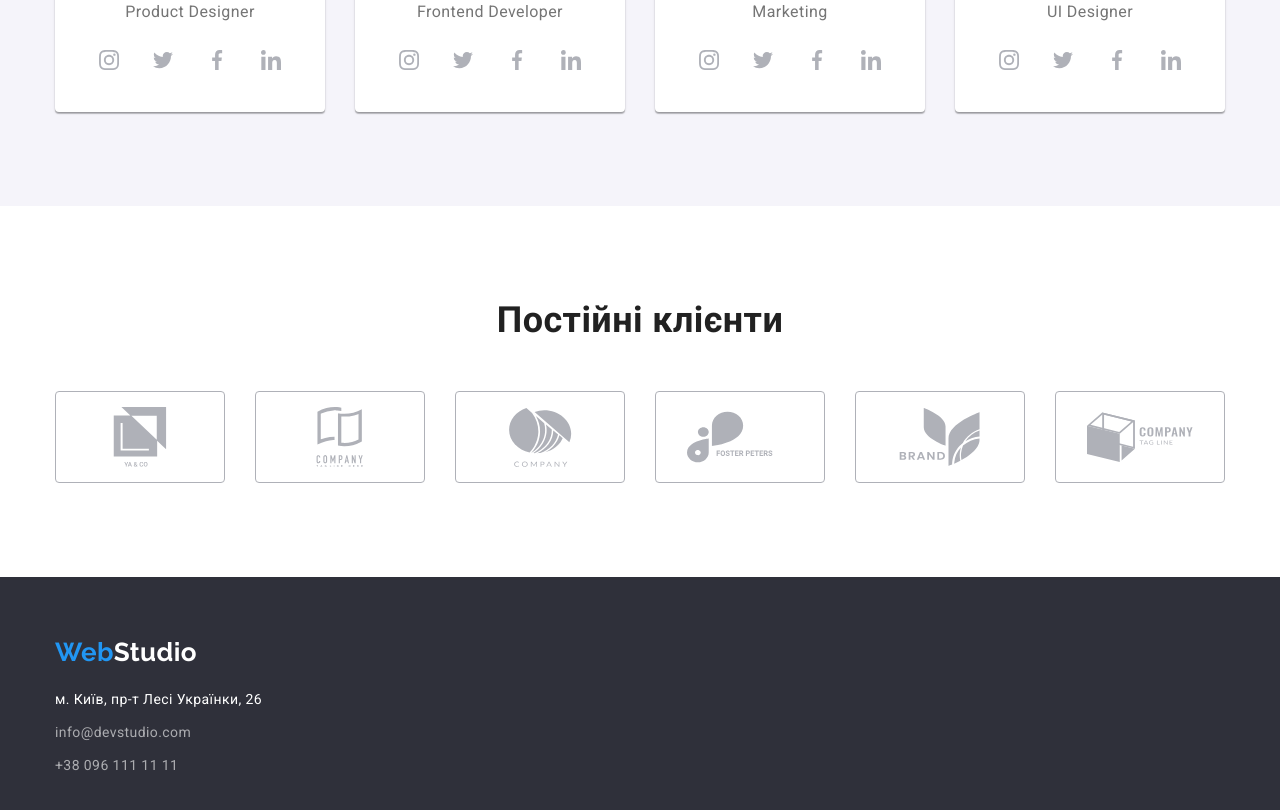
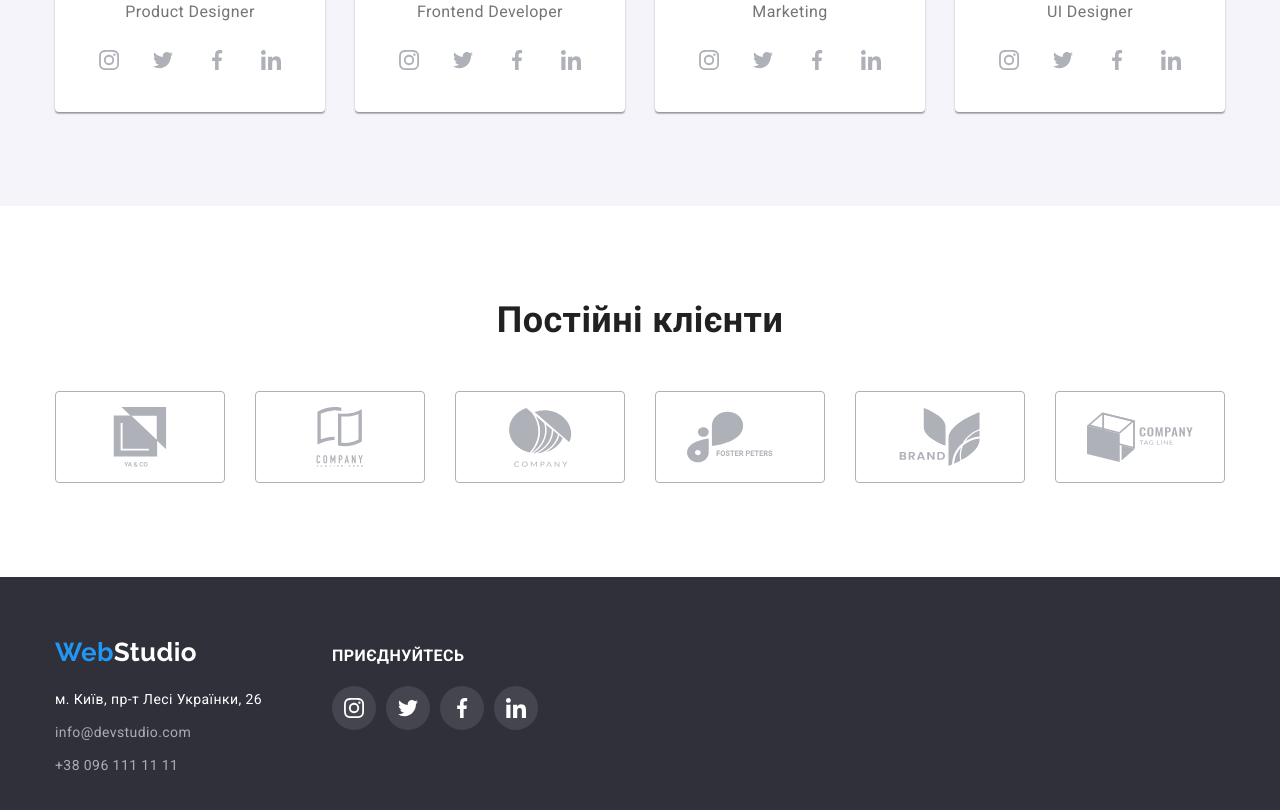
Before and after one commit to AleksKarachentsev/goit-markup-hw-08, a plain HTML site: page index.html in a window 1280 px wide. Shown: the part 2096-2906 px from the top of the page. Drawn offline with nearby package versions, Linux system fonts and the light colour scheme.

Commit message:
HomeWork_4_final

```diff
--- a/index.html
+++ b/index.html
@@ -308,7 +308,8 @@
       </section>
     </main>
     <footer class="footer">
-      <div class="conteiner">
+      <div class="conteiner adr-lnk">
+        <div>
           <a href="./index.html" class="footer-site-logo"
             ><span class="part-of-logo">Web</span>Studio</a
           >
@@ -332,6 +333,36 @@
             </ul>
           </address>
         </div>
+        <div>
+          <h3 class="title-links">Приєднуйтесь</h3>
+          <ul class="address-links list">
+            <li>
+              <a href="https://www.instagram.com" class="adr-link"
+                ><svg class="address-icon" width="20px" height="20px">
+                  <use href="./images/symbol-defs.svg#icon-instagram"></use></svg
+              ></a>
+            </li>
+            <li>
+              <a href="https://twitter.com" class="adr-link"
+                ><svg class="address-icon" width="20px" height="20px">
+                  <use href="./images/symbol-defs.svg#icon-twitter"></use></svg
+              ></a>
+            </li>
+            <li>
+              <a href="https://www.facebook.com" class="adr-link"
+                ><svg class="address-icon" width="20px" height="20px">
+                  <use href="./images/symbol-defs.svg#icon-facebook"></use></svg
+              ></a>
+            </li>
+            <li>
+              <a href="https://ua.linkedin.com" class="adr-link"
+                ><svg class="address-icon" width="20px" height="20px">
+                  <use href="./images/symbol-defs.svg#icon-linkedin"></use></svg
+              ></a>
+            </li>
+          </ul>
+        </div>
+      </div>
     </footer>
   </body>
 </html>
--- a/styles.css
+++ b/styles.css
@@ -46,6 +46,7 @@ a {
   text-decoration: none;
 }
 address {
+  margin-right: 70px;
   font-style: normal;
 }
 img {
@@ -362,6 +363,41 @@ button {
 .address-link.map:focus {
   color: var(--accent-color);
 }
+.title-links {
+  margin-bottom: 20px;
+  font-weight: 700;
+  font-style: normal;
+  font-size: 16px;
+  line-height: 1.14;
+  text-transform: uppercase;
+  color: var(--secondary-text-color);
+}
+.adr-lnk {
+  display: flex;
+  align-items: baseline;
+}
+
+.adr-link {
+  display: flex;
+  align-items: center;
+  justify-content: center;
+  width: 44px;
+  height: 44px;
+  border-radius: 50%;
+  background-color: rgba(255, 255, 255, 0.1);
+}
+.address-icon {
+  fill: var(--secondary-text-color);
+}
+.adr-link:hover,
+.adr-link:focus {
+  background-color: var(--accent-color);
+}
+
+.address-links {
+  display: flex;
+  gap: 10px;
+}
 .footer {
   padding-top: 60px;
   padding-bottom: 60px;
@@ -400,6 +436,14 @@ button {
   color: var(--secondary-text-color);
   background: var(--accent-color);
 }
+.item-example {
+  display: block;
+}
+.item-example:hover,
+.item-example:focus {
+  box-shadow: 0px 1px 1px rgba(0, 0, 0, 0.12), 0px 4px 4px rgba(0, 0, 0, 0.06),
+    1px 4px 6px rgba(0, 0, 0, 0.16);
+}
 .caption {
   border: 1px solid var(--line-color);
   padding: 24px 20px;
```
Also changed, not shown: portfolio.html (+67 -63 lines). Lines whose indentation alone changed are shown as unchanged.
